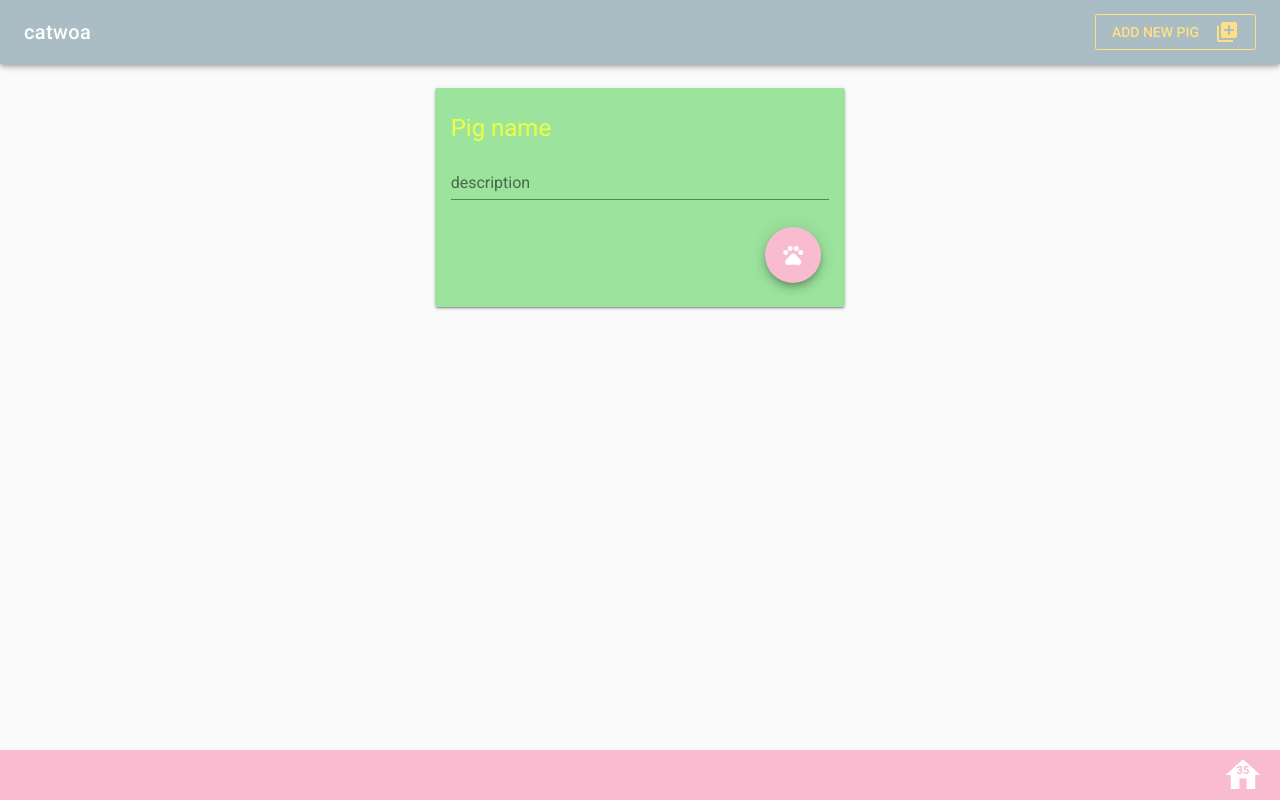
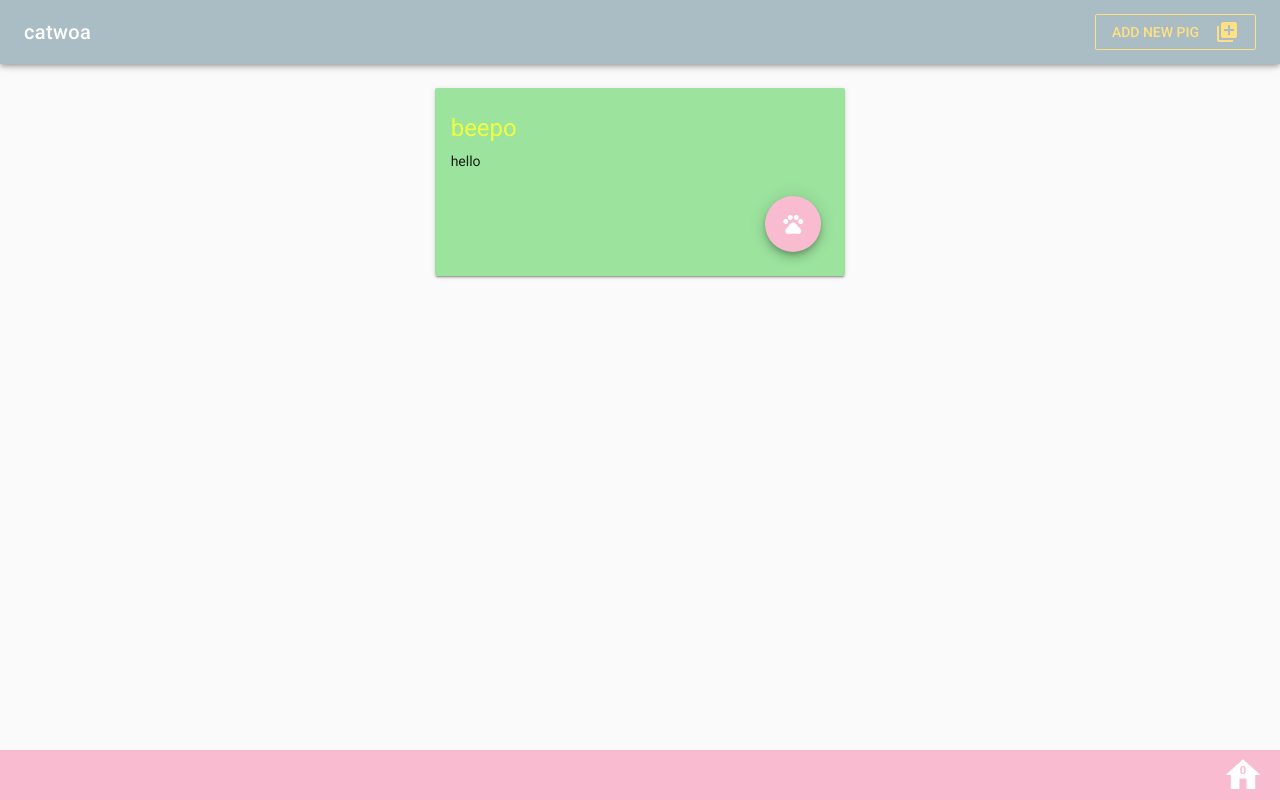
Before and after one commit to tessaSAC/catwoa, a Vue app: page / in a window 1280 px wide. Built offline with nearby package versions, Linux system fonts and the light colour scheme.

Commit message:
finishes app

```diff
--- a/src/App.vue
+++ b/src/App.vue
@@ -4,7 +4,7 @@
   <v-toolbar app color="primary darken-2" dark>
     <v-toolbar-title>catwoa</v-toolbar-title>
     <v-spacer />
-    <v-btn outline color="warning">
+    <v-btn outline color="warning" @click="addPig">
       add new pig <v-icon right>library_add</v-icon>
     </v-btn>
   </v-toolbar>
@@ -14,13 +14,20 @@
       fluid
       align-content-space-around
     >
-      <SinglePig />
+      <SinglePig
+        v-for="({ name, desc }) in currentPigs"
+        :key="name"
+        :desc="desc"
+        :name="name"
+        @pigHomed="adopt"
+        @descChanged="changeDesc"
+      />
     </v-container>
   </v-content>
 
   <v-footer app color="secondary" height="50">
     <div class="counter">
-      <p class="count secondary--text">35</p>
+      <p class="count secondary--text">{{ numAdopted }}</p>
       <v-icon class="icon" color="white">home</v-icon>
     </div>
   </v-footer>
@@ -39,7 +46,7 @@ export default {
   },
 
   data: _ => ({
-    currentPigs: [],
+    currentPigs: [ { name: 'beepo', desc: 'hello' } ],
 
     numAdopted: 0,
 
@@ -63,9 +70,23 @@ export default {
       this.selectedNames.push(name)
     },
 
+    adopt(name) {
+      this.currentPigs.splice(this.findPig(name), 1)
+      this.selectedNames.splice(this.selectedNames.indexOf(name), 1)
+      ++this.numAdopted
+    },
+
+    changeDesc({ name, desc }) {
+      this.currentPigs[this.findPig(name)].desc = desc
+    },
+
     except(original, unwanted) {
       const set = new Set(unwanted)
       return original.filter(v => !set.has(v))
+    },
+
+    findPig(name) {
+      return this.currentPigs.findIndex(pig => pig.name === name)
     },
 
     shuffle(arr) {
--- a/src/components/SinglePig.vue
+++ b/src/components/SinglePig.vue
@@ -3,16 +3,29 @@
   <v-card color="accent lighten-1">
 
     <v-card-title primary-title>
+
       <div class="headline info--text">
-        Pig name
+        {{ name }}
       </div>
+
       <v-text-field
+        v-if="edit"
+        v-model="currentDesc"
         label="description"
+        @keyup.enter="changeDesc"
       />
+
+      <p v-else @click="edit = true">
+        {{ desc }}
+      </p>
+
     </v-card-title>
 
     <v-card-actions>
-      <PigButts />
+      <PigButts
+        @adopt="adopt"
+        @edit="_ => edit = true"
+      />
     </v-card-actions>
 
   </v-card>
@@ -25,6 +38,38 @@ import PigButts from './PigButts'
 export default {
   components: {
     PigButts,
+  },
+
+  props: {
+    desc: {
+      type: String,
+      required: true,
+    },
+
+    name: {
+      type: String,
+      required: true,
+    },
+  },
+
+  data: _ => ({
+    edit: false,
+    currentDesc: '',
+  }),
+
+  created() {
+    this.currentDesc = this.desc
+  },
+
+  methods: {
+    adopt() {
+      this.$emit('pigHomed', this.name)
+    },
+
+    changeDesc() {
+      this.edit = false
+      this.$emit('descChanged', { name: this.name, desc: this.currentDesc })
+    },
   },
 }
 </script>
```
